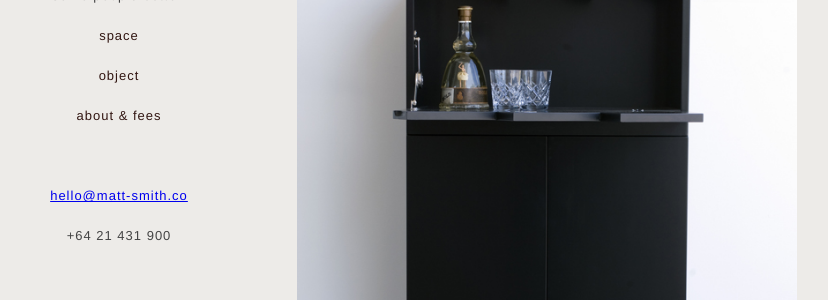
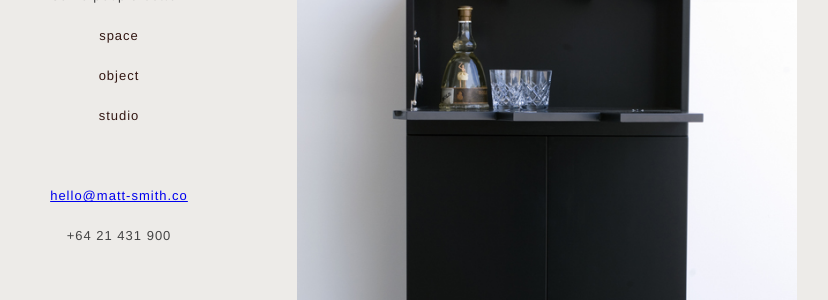
Before and after one commit to studiomattsmith/studiomattsmith.github.io, a Jekyll site: the page built from _posts/2011-01-01-punga.md, in a window 1280 px wide. Shown: the part 323-623 px from the top of the page, without its empty margins (9-837 px from the left). Built offline with Jekyll 4.4.1, drawn with Linux system fonts in a browser that asks for light colours.

Commit message:
Update nav.html

```diff
--- a/_includes/nav.html
+++ b/_includes/nav.html
@@ -8,7 +8,7 @@ Matt is a multi-disciplinary designer who is attracted to projects with unconven
 <br><br>
 		<li><a href="/space"><span class="key space"></span>space</a></li>
 		<li><a href="/object"><span class="key object"></span>object</a></li>
-		<li><a href="/about"><span class="key about"></span>about & fees</a></li>
+		<li><a href="/about"><span class="key about"></span>studio</a></li>
 
 		<br><br>
 <a href="mailto:hello@matt-smith.co">hello@matt-smith.co</a>
```
